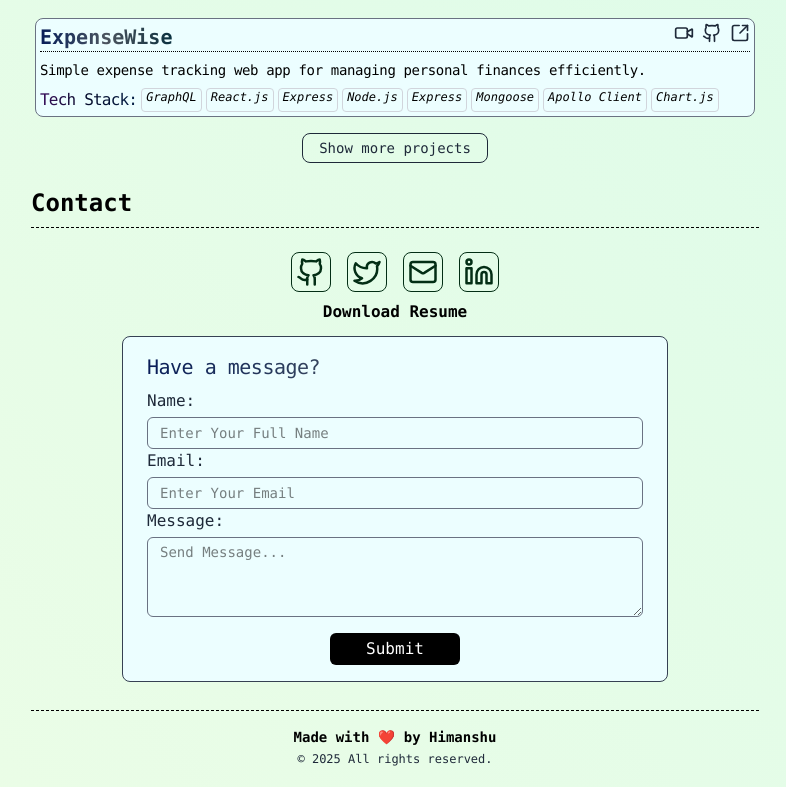
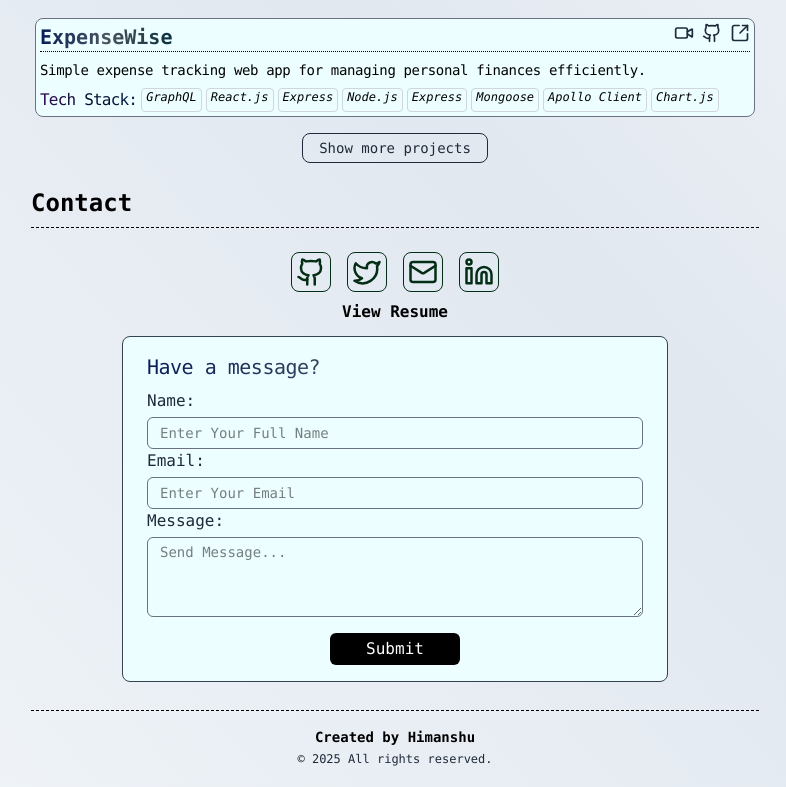
Before and after one commit to himanshur4/portfolio-v1, a React (Vite) app: page / in a window 1280 px wide. Shown: the part 650-1437 px from the top of the page, without its empty margins (245-1031 px from the left). Built offline with nearby package versions, Linux system fonts and the light colour scheme.

Commit message:
bg change

```diff
--- a/src/App.jsx
+++ b/src/App.jsx
@@ -2,7 +2,8 @@ import Home from './pages/Home'
 
 const App = () => {
   return (
-    <div className='flex justify-center min-h-screen dark:bg-gradient-to-br dark:from-[#000000] dark:to-[rgb(3,64,15)] bg-gradient-to-bl from-[#d9fbea] to-[#ecfde6] font-mono font-medium'>
+    <div className='flex justify-center min-h-screen
+ font-mono font-medium dark:bg-gradient-to-br dark:from-[#000000] dark:via-[#1a0033] dark:to-[#581c87] bg-gradient-to-bl from-[#f8fafc] via-[#e2e8f0] to-[#f1f5f9]'>
       <Home/>
     </div>
   )
--- a/src/components/Contact.jsx
+++ b/src/components/Contact.jsx
@@ -19,7 +19,7 @@ const Contact = () => {
           <a href="mailto:himanshu.tech37@gmail.com"><Mail className='size-8 sm:size-9 md:size-10 cursor-pointer dark:text-gray-300 transition-transform duration-300 ease-in-out hover:scale-108 border-1 hover:bg-gray-900 hover:text-gray-50 dark:border-gray-300 p-1 rounded-lg text-green-950 dark:hover:bg-gray-100 dark:hover:text-gray-800' /></a>
           <Linkedin className='size-8 sm:size-9 md:size-10 cursor-pointer dark:text-gray-300 transition-transform duration-300 ease-in-out hover:scale-108 border-1 hover:bg-gray-900 hover:text-gray-50 dark:border-gray-300 p-1 rounded-lg text-green-950 dark:hover:bg-gray-100 dark:hover:text-gray-800' onClick={()=>handleLinkClick(data.social.linkedin)} />
         </div>
-       <a href='/resume.pdf'><p className='text-center font-bold hover:underline cursor-pointer mb-3 hover:scale-105 '>Download Resume</p></a>
+       <a href='/resume.pdf'><p className='text-center font-bold hover:underline cursor-pointer mb-3 hover:scale-105 '>View Resume</p></a>
         <div className='flex items-center justify-center'>
          <ContactCard/>
         </div>
--- a/src/components/Footer.jsx
+++ b/src/components/Footer.jsx
@@ -6,7 +6,7 @@ const Footer = () => {
         <hr className='mt-2 border-dashed' />
       <h1 className='font-semibold text-sm sm:text-md md:text-md pt-4'>
 
-        Made with ❤️ by Himanshu
+        Created by Himanshu
         <br />
       </h1>
 
--- a/src/data.js
+++ b/src/data.js
@@ -46,7 +46,7 @@ export const data={
                 "React.js","Express","Node.js","MongoDB"
             ],
 
-            "liveLink":"https://noteflow-gamma.vercel.app/",
+            "liveLink":"https://github.com/himanshur4/note-flow",
             "sourceCode":"https://github.com/himanshur4/note-flow",
             "videoPreview":"#",
         },
@@ -58,7 +58,7 @@ export const data={
                 "Nextjs","MongoDB","TailwindCSS"
             ],
 
-            "liveLink":"#",
+            "liveLink":"https://github.com/himanshur4/blog-app",
             "sourceCode":"https://github.com/himanshur4/blog-app",
             "videoPreview":"#",
         }
--- a/src/pages/Home.jsx
+++ b/src/pages/Home.jsx
@@ -10,7 +10,7 @@ import { useThemeStore } from "../store/useThemeStore"
 const Home = () => {
      const {darkMode} = useThemeStore();
   return (
-    <div className="flex flex-col dark:text-gray-300 w-full sm:w-2xl md:w-3xl min-h-screen " >
+    <div className="flex flex-col dark:text-gray-300 w-full sm:w-2xl md:w-3xl min-h-screen rounded-md " >
         <Navbar/>
         <Hero />
         <Skills/>
```
